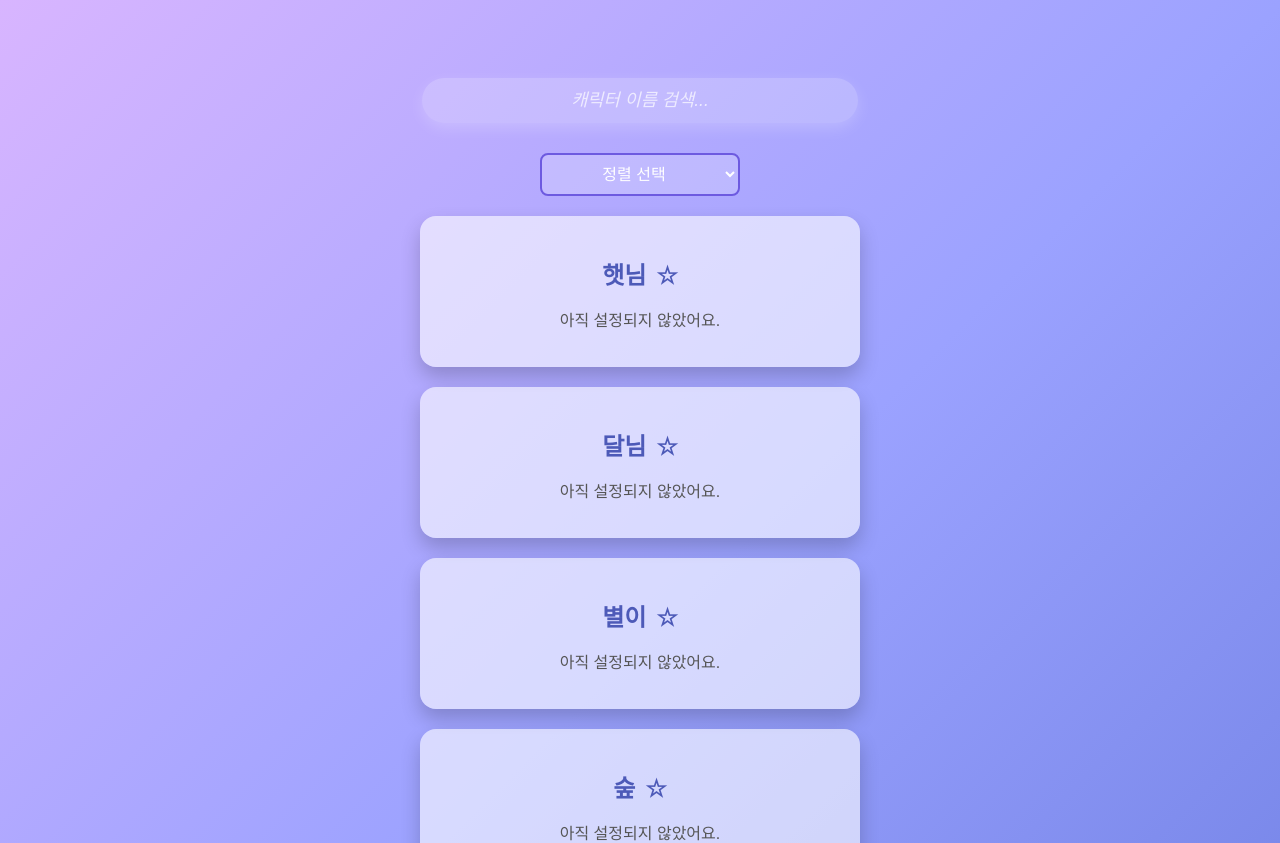
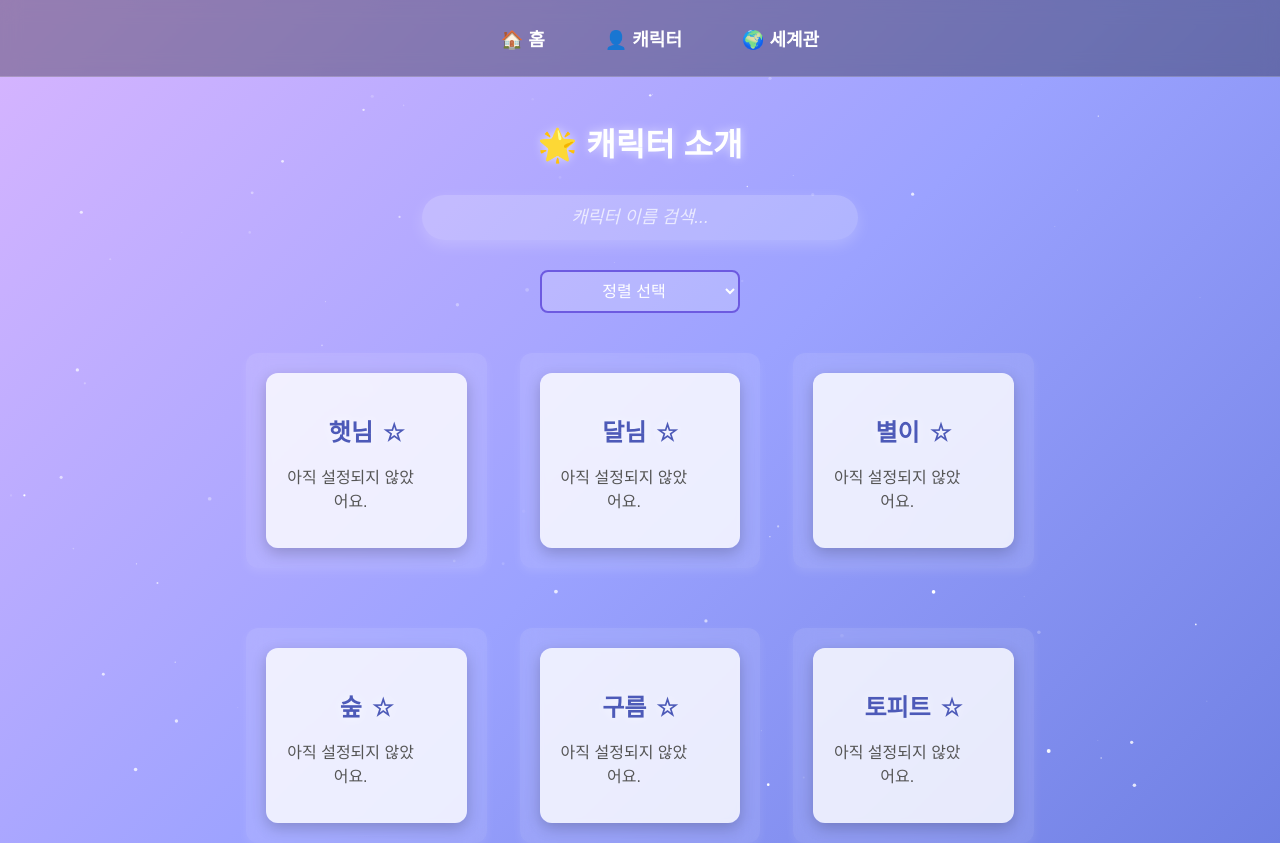
Before and after one commit to noogooz/haedeun-project, a React (Vite) app: page /characters in a window 1280 px wide. Shown: the top 843 px of the page. Built offline with nearby package versions, Linux system fonts and the light colour scheme.

Commit message:
캐릭터 페이지 최적화 및 애니메이션 개선

```diff
--- a/src/App.jsx
+++ b/src/App.jsx
@@ -1,10 +1,16 @@
 import React from "react";
 import { BrowserRouter } from "react-router-dom";
+import Navbar from "./components/Navbar"; // ✅ 네비게이션 추가
 import AnimatedRoutes from "./components/AnimatedRoutes"; // ✅ 애니메이션 적용된 라우터
+import StarryBackground from "./components/StarryBackground"; // ✅ 별 배경 추가
+import MouseTrail from "./components/MouseTrail"; // ✅ 마우스 따라오는 빛 추가
 
 export default function App() {
   return (
     <BrowserRouter>
+      <StarryBackground /> {/* ✅ 반짝이는 별 배경 추가 */}
+      <MouseTrail /> {/* ✅ 마우스 따라오는 빛 추가 */}
+      <Navbar />
       <AnimatedRoutes />
     </BrowserRouter>
   );
--- a/src/CharactersPage.jsx
+++ b/src/CharactersPage.jsx
@@ -1,60 +1,69 @@
-import React, { useEffect, useRef, useState } from 'react';
-import CharacterCard from './components/CharacterCard';
-import characters from './data/characters.json';
-import gsap from 'gsap';
+import React, { useEffect, useRef, useState, useMemo, useCallback } from "react";
+import CharacterCard from "/src/components/CharacterCard"; // ✅ 절대 경로 사용
+import characterData from "/src/data/characters.json"; // ✅ 절대 경로 사용
+import gsap from "gsap";
 
 export default function CharactersPage() {
   const [searchTerm, setSearchTerm] = useState(""); // 🔍 검색 상태
+  const [sortOption, setSortOption] = useState("default"); // 🔄 정렬 상태
   const [favorites, setFavorites] = useState(() => {
     const savedFavorites = localStorage.getItem("favorites");
     return savedFavorites ? JSON.parse(savedFavorites) : [];
   });
 
-  const [sortOption, setSortOption] = useState("default"); // 정렬 상태
   const cardsRef = useRef(null);
 
   useEffect(() => {
     if (cardsRef.current) {
       gsap.fromTo(
         cardsRef.current.children,
-        { opacity: 0, y: 50 },
+        { opacity: 0, y: 20 },
         {
           opacity: 1,
           y: 0,
-          duration: 1,
-          stagger: 0.2,
-          ease: 'power3.out',
+          duration: 0.6,
+          stagger: 0.1,
+          ease: "power2.out",
         }
       );
     }
-  }, []);
+  }, [characterData]); // ✅ 캐릭터 데이터가 변경될 때만 애니메이션 실행
 
-  const toggleFavorite = (characterName) => {
-    let updatedFavorites;
-    if (favorites.includes(characterName)) {
-      updatedFavorites = favorites.filter((name) => name !== characterName);
-    } else {
-      updatedFavorites = [...favorites, characterName];
-    }
-    setFavorites(updatedFavorites);
-    localStorage.setItem("favorites", JSON.stringify(updatedFavorites));
-  };
-
-  // 🔄 캐릭터 정렬 함수
-  const sortedCharacters = [...characters].sort((a, b) => {
+  // ✅ `useMemo`로 정렬된 데이터 캐싱 (불필요한 연산 방지)
+  const sortedCharacters = useMemo(() => {
+    return [...characterData].sort((a, b) => {
       if (sortOption === "A-Z") return a.name.localeCompare(b.name);
       if (sortOption === "Z-A") return b.name.localeCompare(a.name);
       if (sortOption === "random") return Math.random() - 0.5;
       return 0;
     });
+  }, [sortOption, characterData]);
 
-  // 🔍 검색 기능 추가 (정렬 후 필터링)
-  const filteredCharacters = sortedCharacters.filter(character =>
+  // ✅ `useMemo`로 검색 필터링 최적화
+  const filteredCharacters = useMemo(() => {
+    return sortedCharacters.filter((character) =>
       character.name.toLowerCase().includes(searchTerm.toLowerCase())
     );
+  }, [sortedCharacters, searchTerm]);
+
+  // ✅ `useCallback`으로 `toggleFavorite` 최적화
+  const toggleFavorite = useCallback((characterName) => {
+    setFavorites((prevFavorites) => {
+      let updatedFavorites;
+      if (prevFavorites.includes(characterName)) {
+        updatedFavorites = prevFavorites.filter((name) => name !== characterName);
+      } else {
+        updatedFavorites = [...prevFavorites, characterName];
+      }
+      localStorage.setItem("favorites", JSON.stringify(updatedFavorites));
+      return updatedFavorites;
+    });
+  }, []);
 
   return (
-    <div>
+    <div className="characters-container">
+      <h1 className="characters-title">🌟 캐릭터 소개</h1>
+
       {/* 🔍 검색창 */}
       <input
         type="text"
@@ -76,14 +85,14 @@ export default function CharactersPage() {
         <option value="random">랜덤 정렬</option>
       </select>
 
-      <div ref={cardsRef} className="character-container">
-        {filteredCharacters.map((character, index) => (
+      <div ref={cardsRef} className="characters-grid">
+        {filteredCharacters.map((char) => (
           <CharacterCard
-            key={index}
-            name={character.name}
-            description={character.description}
-            isFavorite={favorites.includes(character.name)}
-            toggleFavorite={() => toggleFavorite(character.name)}
+            key={char.name}
+            name={char.name}
+            description={char.description}
+            isFavorite={favorites.includes(char.name)}
+            toggleFavorite={() => toggleFavorite(char.name)}
           />
         ))}
       </div>
--- a/src/components/AnimatedRoutes.jsx
+++ b/src/components/AnimatedRoutes.jsx
@@ -1,26 +1,28 @@
 import React from "react";
 import { Routes, Route, useLocation } from "react-router-dom";
-import { AnimatePresence, motion } from "framer-motion"; // ✅ 애니메이션 라이브러리
+import { AnimatePresence, motion } from "framer-motion";
 import Home from "../Home";
 import CharactersPage from "../CharactersPage";
 import CharacterDetail from "../pages/CharacterDetail";
+import WorldPage from "../pages/WorldPage"; // ✅ 세계관 페이지 추가
 
 export default function AnimatedRoutes() {
-  const location = useLocation(); // ✅ 현재 위치 가져오기
+  const location = useLocation();
 
   return (
     <AnimatePresence mode="wait">
       <motion.div
-        initial={{ opacity: 0, y: 50, filter: "blur(10px)" }} // ✅ 더 몽환적인 효과
-        animate={{ opacity: 1, y: 0, filter: "blur(0px)" }} // ✅ 부드럽게 선명해지는 효과
-        exit={{ opacity: 0, y: -30, filter: "blur(10px)" }} // ✅ 사라질 때 흐려지는 효과
-        transition={{ duration: 1.2, ease: "easeOut" }} // ✅ 더 부드러운 애니메이션
+        initial={{ opacity: 0, scale: 0.95 }} // ✅ scale을 0.9 → 0.95로 변경
+        animate={{ opacity: 1, scale: 1 }}
+        exit={{ opacity: 0, scale: 1.02 }} // ✅ exit 효과를 너무 강하게 주지 않음
+        transition={{ duration: 0.5, ease: "easeOut" }} // ✅ duration을 0.8 → 0.5로 단축
         style={{ width: "100%", minHeight: "100vh" }}
       >
         <Routes location={location} key={location.pathname}>
           <Route path="/" element={<Home />} />
           <Route path="/characters" element={<CharactersPage />} />
           <Route path="/characters/:name" element={<CharacterDetail />} />
+          <Route path="/world" element={<WorldPage />} /> {/* ✅ 세계관 페이지 추가 */}
         </Routes>
       </motion.div>
     </AnimatePresence>
--- a/src/components/CharacterCard.jsx
+++ b/src/components/CharacterCard.jsx
@@ -1,24 +1,28 @@
-import React from "react";
+import React, { memo } from "react";
 import { useNavigate } from "react-router-dom";
 
-export default function CharacterCard({ name, description, isFavorite, toggleFavorite }) {
+const CharacterCard = memo(({ name, description, isFavorite, toggleFavorite }) => {
   const navigate = useNavigate();
 
   return (
-    <div
-      className="character-card"
-      onClick={() => navigate(`/characters/${name}`)}
-    >
-      <h2>
+    <div className="character-card" onClick={() => navigate(`/characters/${name}`)}>
+      <div className="character-content">
+        <h2 className="character-name">
           {name}
-        <span className="favorite-star" onClick={(e) => {
+          <span
+            className="favorite-star"
+            onClick={(e) => {
               e.stopPropagation(); // ⭐ 클릭 시 상세 페이지 이동 방지
               toggleFavorite();
-        }}>
+            }}
+          >
             {isFavorite ? "⭐" : "☆"}
           </span>
         </h2>
-      <p>{description}</p>
+        <p className="character-description">{description}</p>
+      </div>
     </div>
   );
-}
+});
+
+export default CharacterCard;
--- /dev/null
+++ b/src/components/MouseTrail.jsx
@@ -0,0 +1,23 @@
+import React, { useEffect } from "react";
+
+export default function MouseTrail() {
+  useEffect(() => {
+    const trail = document.createElement("div");
+    trail.className = "mouse-trail";
+    document.body.appendChild(trail);
+
+    const moveTrail = (e) => {
+      trail.style.left = `${e.clientX}px`;
+      trail.style.top = `${e.clientY}px`;
+    };
+
+    document.addEventListener("mousemove", moveTrail);
+
+    return () => {
+      document.removeEventListener("mousemove", moveTrail);
+      document.body.removeChild(trail);
+    };
+  }, []);
+
+  return null;
+}
--- /dev/null
+++ b/src/components/Navbar.jsx
@@ -0,0 +1,13 @@
+import React from "react";
+import { Link } from "react-router-dom";
+import "../style.css"; // ✅ 네비게이션 스타일
+
+export default function Navbar() {
+  return (
+    <nav className="navbar">
+      <Link to="/">🏠 홈</Link>
+      <Link to="/characters">👤 캐릭터</Link>
+      <Link to="/world">🌍 세계관</Link> {/* ✅ 세계관 버튼 추가 */}
+    </nav>
+  );
+}
--- /dev/null
+++ b/src/components/StarryBackground.jsx
@@ -0,0 +1,54 @@
+import React, { useEffect, useRef } from "react";
+
+export default function StarryBackground() {
+  const canvasRef = useRef(null);
+
+  useEffect(() => {
+    const canvas = canvasRef.current;
+    const ctx = canvas.getContext("2d");
+
+    canvas.width = window.innerWidth;
+    canvas.height = window.innerHeight;
+
+    const stars = [];
+    const numStars = 100; // ⭐ 별 개수
+
+    for (let i = 0; i < numStars; i++) {
+      stars.push({
+        x: Math.random() * canvas.width,
+        y: Math.random() * canvas.height,
+        radius: Math.random() * 2,
+        speed: Math.random() * 0.5 + 0.1,
+        alpha: Math.random(),
+      });
+    }
+
+    function drawStars() {
+      ctx.clearRect(0, 0, canvas.width, canvas.height);
+      for (let star of stars) {
+        ctx.beginPath();
+        ctx.arc(star.x, star.y, star.radius, 0, Math.PI * 2);
+        ctx.fillStyle = `rgba(255, 255, 255, ${star.alpha})`;
+        ctx.fill();
+      }
+    }
+
+    function animateStars() {
+      for (let star of stars) {
+        star.alpha += (Math.random() - 0.5) * 0.02;
+        if (star.alpha < 0.1) star.alpha = 0.1;
+        if (star.alpha > 1) star.alpha = 1;
+      }
+      drawStars();
+      requestAnimationFrame(animateStars);
+    }
+
+    animateStars();
+
+    return () => {
+      cancelAnimationFrame(animateStars);
+    };
+  }, []);
+
+  return <canvas ref={canvasRef} className="starry-background"></canvas>;
+}
--- /dev/null
+++ b/src/pages/WorldPage.jsx
@@ -0,0 +1,33 @@
+import React, { useEffect, useState } from "react";
+import "../style.css"; // ✅ 스타일 적용
+
+export default function WorldPage() {
+  const [offsetY, setOffsetY] = useState(0);
+
+  const handleScroll = () => {
+    setOffsetY(window.scrollY);
+  };
+
+  useEffect(() => {
+    window.addEventListener("scroll", handleScroll);
+    return () => window.removeEventListener("scroll", handleScroll);
+  }, []);
+
+  return (
+    <div className="world-container">
+      {/* ✅ 패럴랙스 배경 */}
+      <div
+        className="parallax-bg"
+        style={{
+          transform: `translateY(${offsetY * 0.5}px)`, // ✅ 패럴랙스 효과 적용
+        }}
+      ></div>
+
+      <div className="world-content">
+        <h1>🌌 세계관</h1>
+        <p>이곳은 캐릭터들이 살아가는 세계를 설명하는 공간입니다.</p>
+        <p>현재 준비 중입니다. 곧 업데이트될 예정이에요!</p>
+      </div>
+    </div>
+  );
+}
--- a/src/style.css
+++ b/src/style.css
@@ -3,7 +3,15 @@ body {
   font-family: sans-serif;
 }
 
-
+.starry-background {
+  position: fixed;
+  top: 0;
+  left: 0;
+  width: 100vw;
+  height: 100vh;
+  z-index: -1;
+  pointer-events: none;
+}
 
 .home {
   height: 100vh;
@@ -363,3 +371,189 @@ body {
 .home-box button:hover {
   background-color: rgba(255, 255, 255, 0.5);
 }
+ /* ✅ 세계관 페이지 스타일 */
+.world-container {
+  text-align: center;
+  padding: 50px;
+  color: white;
+  font-size: 20px;
+}
+
+/* ✅ 네비게이션 스타일 */
+.navbar {
+  display: flex;
+  justify-content: center;
+  gap: 20px;
+  padding: 10px;
+  background: rgba(0, 0, 0, 0.6);
+  backdrop-filter: blur(10px);
+  position: fixed;
+  width: 100%;
+  top: 0;
+}
+
+.navbar a {
+  color: white;
+  text-decoration: none;
+  font-size: 18px;
+  transition: 0.3s;
+}
+
+.navbar a:hover {
+  color: #ffcc00;
+}
+ /* ✅ 네비게이션 바 스타일 (배경과 어울리도록 변경) */
+.navbar {
+  display: flex;
+  justify-content: center;
+  gap: 30px;
+  padding: 15px 20px;
+  background: rgba(0, 0, 0, 0.3); /* ✅ 반투명한 검은색 배경 */
+  backdrop-filter: blur(10px); /* ✅ 배경 블러 효과 */
+  position: fixed;
+  width: 100%;
+  top: 0;
+  left: 0;
+  z-index: 1000;
+  border-bottom: 1px solid rgba(255, 255, 255, 0.2); /* ✅ 부드러운 테두리 */
+  transition: 0.3s ease-in-out;
+}
+
+/* ✅ 네비게이션 글씨 스타일 */
+.navbar a {
+  color: white;
+  text-decoration: none;
+  font-size: 18px;
+  font-weight: bold;
+  padding: 10px 15px;
+  border-radius: 8px;
+  transition: all 0.3s ease-in-out;
+}
+
+/* ✅ 네비게이션 호버 효과 (부드러운 네온 효과) */
+.navbar a:hover {
+  background-color: rgba(255, 255, 255, 0.2); /* ✅ 살짝 밝아지는 효과 */
+  color: #ffcc00; /* ✅ 네온 느낌의 노란색 */
+  box-shadow: 0 0 10px rgba(255, 204, 0, 0.5); /* ✅ 네온 효과 */
+}
+ /* ✅ 세계관 페이지 전체 스타일 */
+.world-container {
+  position: relative;
+  overflow: hidden;
+  height: 200vh; /* ✅ 스크롤 가능하도록 높이 설정 */
+  text-align: center;
+  color: white;
+  display: flex;
+  flex-direction: column;
+  justify-content: center;
+  align-items: center;
+  font-size: 20px;
+}
+
+/* ✅ 패럴랙스 배경 */
+.parallax-bg {
+  position: absolute;
+  top: 0;
+  left: 0;
+  width: 100%;
+  height: 100%;
+  background: url("/images/world-bg.jpg") no-repeat center center/cover;
+  z-index: -1;
+  transition: transform 0.1s ease-out; /* ✅ 부드러운 패럴랙스 효과 */
+}
+
+/* ✅ 컨텐츠 박스 */
+.world-content {
+  position: relative;
+  z-index: 1;
+  background: rgba(0, 0, 0, 0.5);
+  padding: 40px;
+  border-radius: 10px;
+  max-width: 600px;
+  box-shadow: 0 8px 32px rgba(0, 0, 0, 0.3);
+  backdrop-filter: blur(10px);
+}
+
+/* ✅ 패럴랙스 배경 */
+.parallax-bg {
+  position: absolute;
+  top: 0;
+  left: 0;
+  width: 100%;
+  height: 100%;
+  background: url("https://source.unsplash.com/1920x1080/?galaxy,universe") no-repeat center center/cover; /* ✅ Unsplash 이미지 적용 */
+  z-index: -1;
+  transition: transform 0.1s ease-out; /* ✅ 부드러운 패럴랙스 효과 */
+}
+
+.mouse-trail {
+  position: fixed;
+  width: 10px;
+  height: 10px;
+  background: rgba(255, 255, 255, 0.8);
+  border-radius: 50%;
+  box-shadow: 0 0 15px rgba(255, 255, 255, 0.5);
+  pointer-events: none;
+  transform: translate(-50%, -50%);
+  transition: transform 0.1s ease-out;
+}
+/* ✅ 캐릭터 카드 기본 스타일 */
+.character-card {
+  background: rgba(255, 255, 255, 0.1);
+  padding: 20px;
+  border-radius: 12px;
+  backdrop-filter: blur(10px);
+  box-shadow: 0 4px 10px rgba(255, 255, 255, 0.1);
+  text-align: center;
+  transition: 0.3s ease-in-out;
+  display: flex;
+  flex-direction: column;
+  justify-content: center;
+  align-items: center;
+}
+
+/* ✅ 캐릭터 이름 스타일 */
+.character-name {
+  font-size: 24px;
+  font-weight: bold;
+  color: white;
+  text-shadow: 0 0 8px rgba(255, 255, 255, 0.6);
+  margin-bottom: 8px;
+}
+
+/* ✅ 캐릭터 설명 스타일 */
+.character-description {
+  font-size: 16px;
+  color: rgba(255, 255, 255, 0.8);
+  max-width: 80%;
+  text-align: center;
+}
+
+/* ✅ 카드에 마우스를 올리면 살짝 커지는 효과 */
+.character-card:hover {
+  transform: scale(1.05);
+  box-shadow: 0 8px 20px rgba(255, 255, 255, 0.3);
+}
+/* ✅ 캐릭터 페이지 컨테이너 */
+.characters-container {
+  text-align: center;
+  padding: 50px;
+}
+
+/* ✅ 캐릭터 목록 타이틀 */
+.characters-title {
+  font-size: 32px;
+  font-weight: bold;
+  color: white;
+  text-shadow: 0 0 10px rgba(255, 255, 255, 0.6);
+  margin-bottom: 30px;
+}
+
+/* ✅ 캐릭터 카드 정렬 */
+.characters-grid {
+  display: grid;
+  grid-template-columns: repeat(auto-fit, minmax(200px, 1fr));
+  gap: 20px;
+  max-width: 800px;
+  margin: 0 auto;
+}
```
Lines whose indentation alone changed are shown as unchanged.
